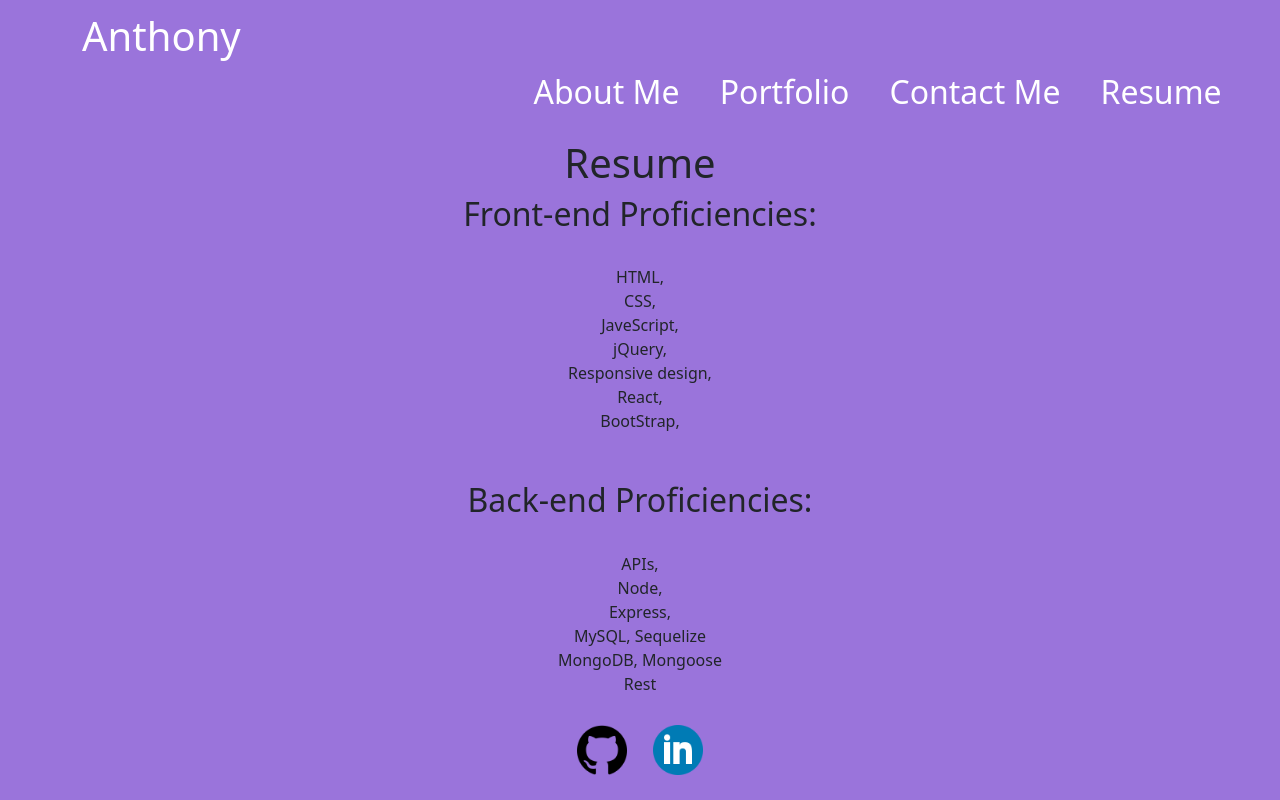
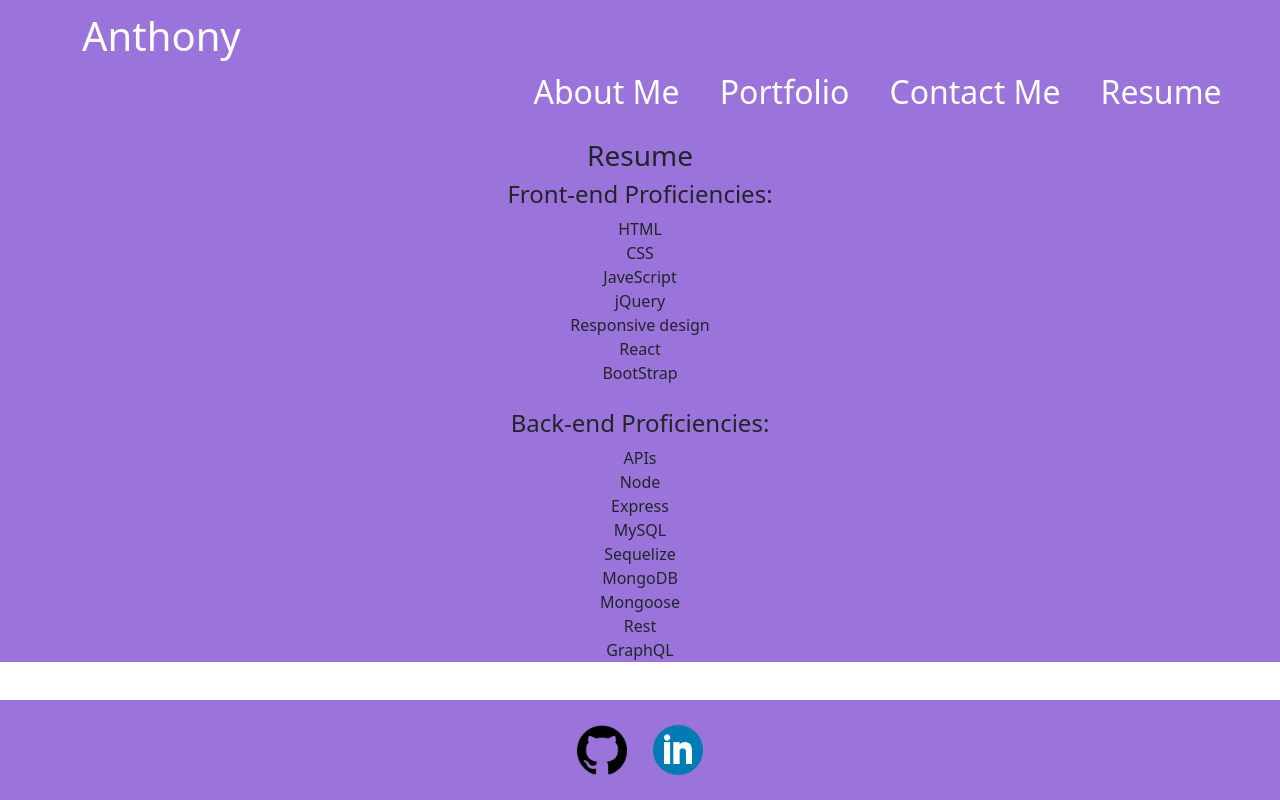
Before and after one commit to Blackswan1010/myreact-portfolio, a React (Vite) app: page /resume in a window 1280 px wide. Built offline with nearby package versions, Linux system fonts and the light colour scheme.

Commit message:
changed head tags and removed some br tags

```diff
--- a/src/components/pages/ResumePage.jsx
+++ b/src/components/pages/ResumePage.jsx
@@ -4,11 +4,9 @@ const styles = {
         flexDirection: 'column',
         alignItems: 'center',
         flexWrap: 'wrap',
-        justifyContent: 'center',
         background: '#9a74db',
         gap: '2% 8%',
         position: 'relative',
-        bottom: 0,
         width: '100%',
         height: '100%',
         listStyleType: 'none',
@@ -20,27 +18,26 @@ const styles = {
 function Resume() {
     return (
         <div style={styles.container}>
-            <h1>Resume</h1>
-            <h2>Front-end Proficiencies:</h2>
-            <br/>
-            <li>HTML,</li>
-            <li>CSS,</li>
-            <li>JaveScript,</li>
-            <li>jQuery,</li>
-            <li>Responsive design,</li>
-            <li>React,</li>
-            <li>BootStrap,</li>
+            <h3>Resume</h3>
+            <h4>Front-end Proficiencies:</h4>
+            <li>HTML</li>
+            <li>CSS</li>
+            <li>JaveScript</li>
+            <li>jQuery</li>
+            <li>Responsive design</li>
+            <li>React</li>
+            <li>BootStrap</li>
 
-            <br/>
-            <br/>
+            <br />
 
-            <h2>Back-end Proficiencies:</h2>
-            <br/>
-            <li>APIs,</li>
-            <li>Node,</li>
-            <li>Express,</li>
-            <li>MySQL, Sequelize</li>
-            <li>MongoDB, Mongoose</li>
+            <h4>Back-end Proficiencies:</h4>
+            <li>APIs</li>
+            <li>Node</li>
+            <li>Express</li>
+            <li>MySQL</li>
+            <li>Sequelize</li>
+            <li>MongoDB</li>
+            <li> Mongoose</li>
             <li>Rest</li>
             <li>GraphQL</li>
         </div>
```
